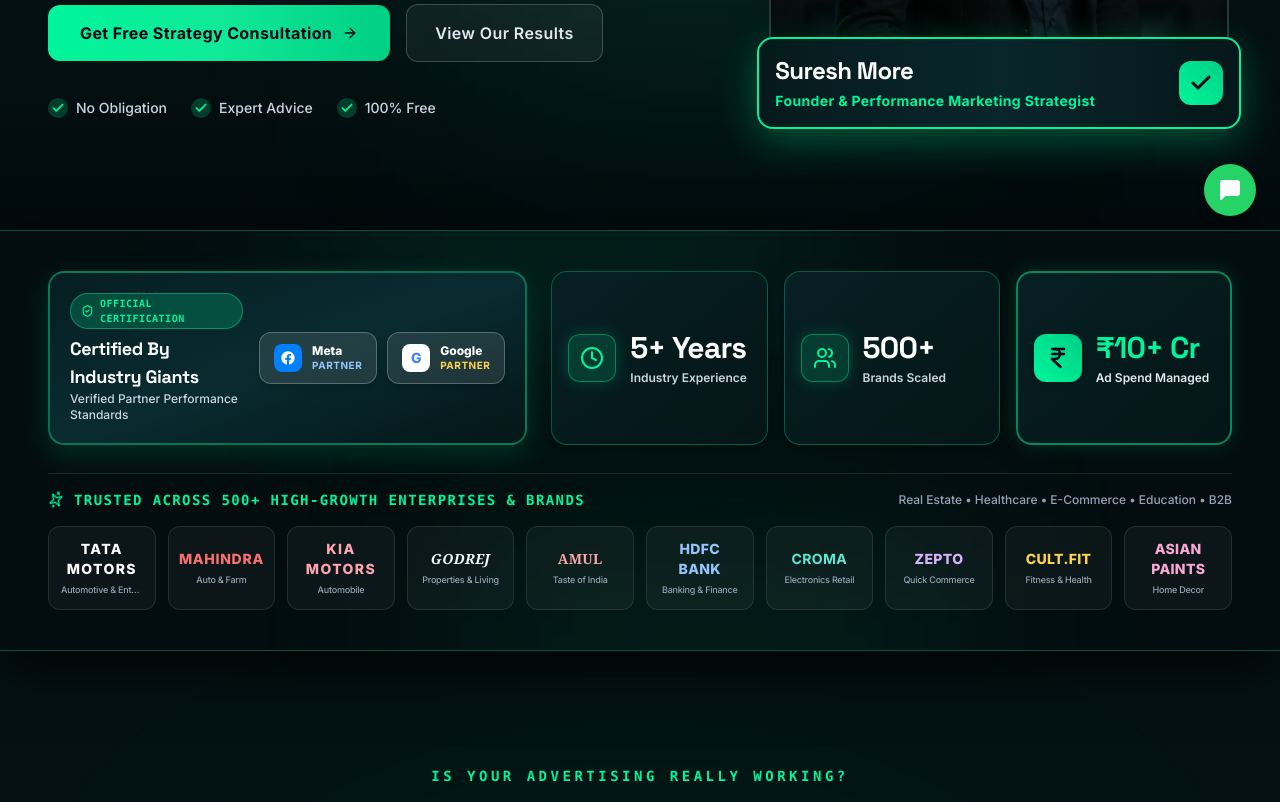
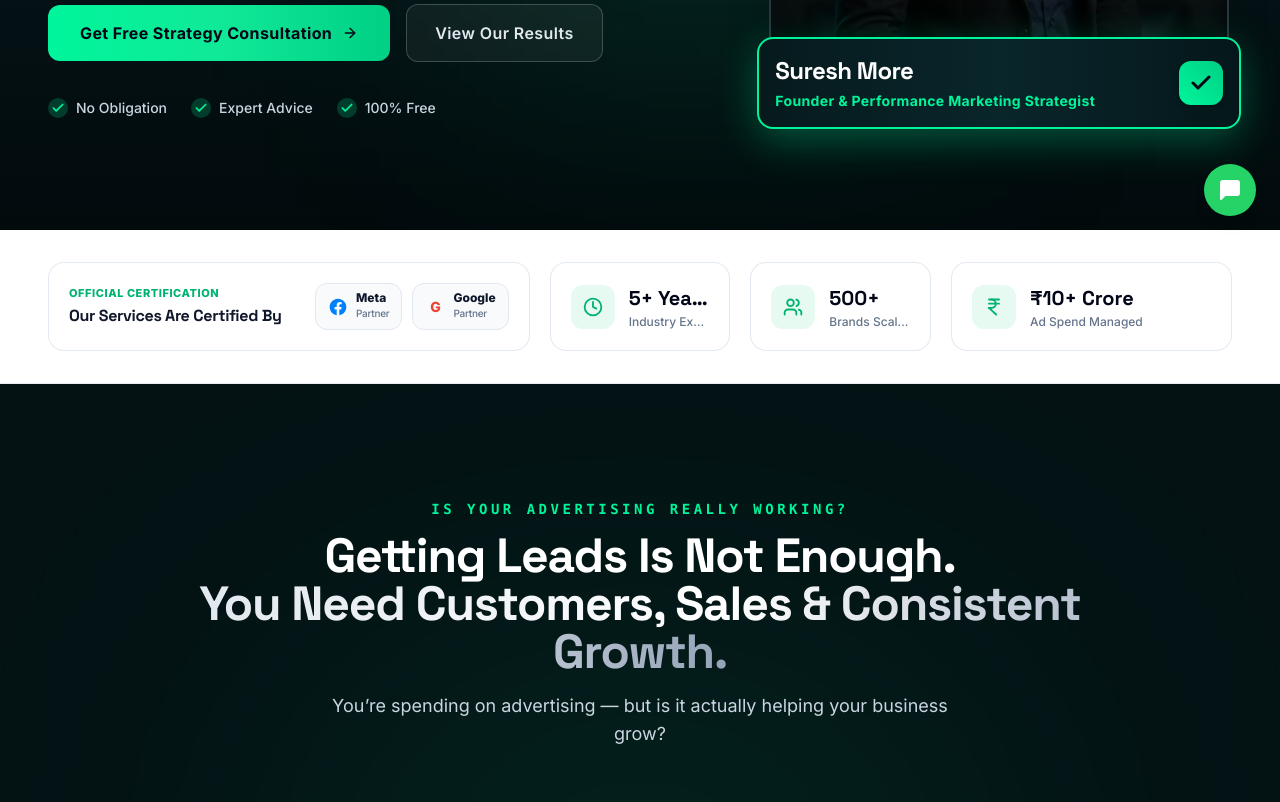
Before and after one commit to abhishekparekar/DictoX, a React (Vite) app: page / in a window 1280 px wide. Shown: the part 560-1362 px from the top of the page. Built offline with nearby package versions, Linux system fonts and the light colour scheme.

Commit message:
fix: update trust bar to clean white background matching reference and remove brand cards

```diff
--- a/src/sections/TrustBar.jsx
+++ b/src/sections/TrustBar.jsx
@@ -1,150 +1,95 @@
 import React from 'react';
-import { Clock, Users, IndianRupee, ShieldCheck, Award, Sparkles } from 'lucide-react';
+import { Clock, Users, IndianRupee } from 'lucide-react';
 
 export default function TrustBar() {
-  const brands = [
-    { name: 'TATA', label: 'TATA MOTORS', tag: 'Automotive & Enterprise', style: 'tracking-widest font-black text-white' },
-    { name: 'Mahindra', label: 'MAHINDRA', tag: 'Auto & Farm', style: 'tracking-wider font-extrabold text-red-400' },
-    { name: 'KIA', label: 'KIA MOTORS', tag: 'Automobile', style: 'tracking-widest font-black text-rose-300' },
-    { name: 'Godrej', label: 'GODREJ', tag: 'Properties & Living', style: 'tracking-wide font-serif italic font-bold text-slate-100' },
-    { name: 'Amul', label: 'AMUL', tag: 'Taste of India', style: 'tracking-tight font-serif font-black text-red-300' },
-    { name: 'HDFC Bank', label: 'HDFC BANK', tag: 'Banking & Finance', style: 'tracking-tight font-black text-blue-300' },
-    { name: 'Croma', label: 'CROMA', tag: 'Electronics Retail', style: 'tracking-wide font-bold text-teal-300' },
-    { name: 'Zepto', label: 'ZEPTO', tag: 'Quick Commerce', style: 'tracking-tight font-black text-purple-300' },
-    { name: 'Cult.fit', label: 'CULT.FIT', tag: 'Fitness & Health', style: 'tracking-tight font-black text-amber-300' },
-    { name: 'Asian Paints', label: 'ASIAN PAINTS', tag: 'Home Decor', style: 'tracking-tight font-extrabold text-pink-300' },
-  ];
+  return (
+    <section className="bg-white border-b border-slate-200/80 py-6 sm:py-8 relative z-20">
+      <div className="max-w-7xl mx-auto px-4 sm:px-6 lg:px-8 xl:px-12">
+        <div className="grid grid-cols-1 md:grid-cols-2 lg:grid-cols-12 gap-4 lg:gap-5 items-stretch">
 
-  return (
-    <section className="bg-[#030d0f] border-y border-[#00f59b]/30 py-8 sm:py-10 relative z-20 shadow-[0_20px_50px_rgba(0,0,0,0.8)] overflow-hidden">
-      {/* Background ambient lighting */}
-      <div className="absolute -top-24 left-1/4 w-[500px] h-[200px] bg-[#00f59b]/10 blur-[100px] pointer-events-none" />
-      <div className="absolute -bottom-24 right-1/4 w-[500px] h-[200px] bg-[#00d084]/10 blur-[100px] pointer-events-none" />
-
-      <div className="max-w-7xl mx-auto px-4 sm:px-6 lg:px-8 xl:px-12 relative z-10 space-y-7">
-
-        {/* Top Tier: Official Certifications & The 3 High-Impact Growth Metrics */}
-        <div className="grid grid-cols-1 lg:grid-cols-12 gap-5 lg:gap-6 items-stretch">
-
-          {/* Official Certifications Card (5 cols) */}
-          <div className="lg:col-span-5 bg-gradient-to-br from-[#061e22] via-[#092b30] to-[#041618] border-2 border-[#00f59b]/40 rounded-2xl p-5 shadow-[0_10px_30px_rgba(0,245,155,0.15)] flex flex-col sm:flex-row items-center justify-between gap-4">
+          {/* Card 1: Official Certification & Meta / Google Partner Badges (5 cols) */}
+          <div className="lg:col-span-5 bg-white rounded-2xl border border-slate-200/90 p-4 sm:p-5 shadow-xs hover:shadow-md transition-shadow flex flex-col sm:flex-row items-center justify-between gap-4">
             <div className="text-center sm:text-left">
-              <div className="inline-flex items-center gap-1.5 px-2.5 py-0.5 rounded-full bg-[#00f59b]/20 border border-[#00f59b]/40 text-[10px] font-mono font-black uppercase tracking-wider text-[#00f59b] mb-1.5">
-                <ShieldCheck className="w-3.5 h-3.5" />
-                <span>Official Certification</span>
-              </div>
-              <h3 className="text-base sm:text-lg font-bold text-white leading-tight font-display">
-                Certified By Industry Giants
+              <span className="text-[11px] font-black uppercase tracking-wider text-[#00b370] block">
+                OFFICIAL CERTIFICATION
+              </span>
+              <h3 className="text-sm sm:text-base font-bold text-slate-900 leading-tight mt-0.5">
+                Our Services Are Certified By
               </h3>
-              <p className="text-xs text-slate-300 font-medium">Verified Partner Performance Standards</p>
             </div>
 
-            {/* Official Meta & Google Badges */}
+            {/* Badges Container */}
             <div className="flex items-center gap-2.5 shrink-0">
-              {/* Meta Business Partner Badge */}
-              <div className="flex items-center gap-2.5 px-3.5 py-2.5 rounded-xl bg-white/10 hover:bg-white/15 border border-white/25 transition-all shadow-md">
-                <div className="w-7 h-7 rounded-lg bg-[#0081FB] flex items-center justify-center text-white shrink-0 shadow-sm">
-                  <svg className="w-4 h-4 fill-current" viewBox="0 0 24 24">
+              {/* Meta Business Partner */}
+              <div className="flex items-center gap-2 px-3 py-2 rounded-xl bg-slate-50 hover:bg-slate-100 border border-slate-200 transition-colors">
+                <svg className="w-5 h-5 text-[#0081FB] shrink-0" viewBox="0 0 24 24" fill="currentColor">
                   <path d="M12 2C6.477 2 2 6.477 2 12c0 4.991 3.657 9.128 8.438 9.879V14.89h-2.54V12h2.54V9.797c0-2.506 1.492-3.89 3.777-3.89 1.094 0 2.238.195 2.238.195v2.46h-1.26c-1.243 0-1.63.771-1.63 1.562V12h2.773l-.443 2.89h-2.33v6.989C18.343 21.129 22 16.99 22 12c0-5.523-4.477-10-10-10z"/>
                 </svg>
-                </div>
                 <div className="text-left">
-                  <div className="text-xs font-black text-white leading-tight">Meta</div>
-                  <div className="text-[10px] text-blue-300 font-bold uppercase tracking-wider">Partner</div>
+                  <div className="text-xs font-black text-slate-900 leading-none">Meta</div>
+                  <div className="text-[10px] text-slate-500 font-medium tracking-tight mt-0.5">Partner</div>
                 </div>
               </div>
 
-              {/* Google Partner Badge */}
-              <div className="flex items-center gap-2.5 px-3.5 py-2.5 rounded-xl bg-white/10 hover:bg-white/15 border border-white/25 transition-all shadow-md">
-                <div className="w-7 h-7 rounded-lg bg-white flex items-center justify-center font-black text-sm text-[#4285F4] shrink-0 shadow-sm">
+              {/* Google Partner */}
+              <div className="flex items-center gap-2 px-3 py-2 rounded-xl bg-slate-50 hover:bg-slate-100 border border-slate-200 transition-colors">
+                <span className="w-5 h-5 flex items-center justify-center font-black text-sm text-[#EA4335] shrink-0">
                   G
-                </div>
+                </span>
                 <div className="text-left">
-                  <div className="text-xs font-black text-white leading-tight">Google</div>
-                  <div className="text-[10px] text-amber-300 font-bold uppercase tracking-wider">Partner</div>
+                  <div className="text-xs font-black text-slate-900 leading-none">Google</div>
+                  <div className="text-[10px] text-slate-500 font-medium tracking-tight mt-0.5">Partner</div>
                 </div>
               </div>
             </div>
           </div>
 
-          {/* 3 Prominent Stat Metric Cards (7 cols) */}
-          <div className="lg:col-span-7 grid grid-cols-1 sm:grid-cols-3 gap-3.5 sm:gap-4">
-
-            {/* Stat 1: 5+ Years Experience */}
-            <div className="p-4 rounded-2xl bg-gradient-to-br from-[#072024] to-[#041517] border border-[#00f59b]/30 shadow-md hover:border-[#00f59b]/60 transition-all flex items-center gap-3.5">
-              <div className="w-12 h-12 rounded-xl bg-[#00f59b]/15 text-[#00f59b] flex items-center justify-center shrink-0 border border-[#00f59b]/40 shadow-[0_0_15px_rgba(0,245,155,0.2)]">
-                <Clock className="w-6 h-6" />
+          {/* Card 2: 5+ Years Industry Experience (2.33 cols) */}
+          <div className="lg:col-span-2 lg:col-span-2.3 bg-white rounded-2xl border border-slate-200/90 p-4 sm:p-5 shadow-xs hover:shadow-md transition-shadow flex items-center gap-3.5">
+            <div className="w-11 h-11 rounded-xl bg-[#e6faf2] text-[#00b370] flex items-center justify-center shrink-0">
+              <Clock className="w-5 h-5 stroke-[2.2]" />
             </div>
             <div className="min-w-0">
-                <div className="text-2xl sm:text-3xl font-black text-white font-display tracking-tight leading-none">
+              <div className="text-lg sm:text-xl font-bold text-slate-950 font-display leading-tight truncate">
                 5+ Years
               </div>
-                <div className="text-xs text-slate-300 font-semibold mt-1">Industry Experience</div>
+              <div className="text-xs text-slate-500 font-medium truncate mt-0.5">
+                Industry Experience
+              </div>
             </div>
           </div>
 
-            {/* Stat 2: 500+ Brands Scaled */}
-            <div className="p-4 rounded-2xl bg-gradient-to-br from-[#072024] to-[#041517] border border-[#00f59b]/30 shadow-md hover:border-[#00f59b]/60 transition-all flex items-center gap-3.5">
-              <div className="w-12 h-12 rounded-xl bg-[#00f59b]/15 text-[#00f59b] flex items-center justify-center shrink-0 border border-[#00f59b]/40 shadow-[0_0_15px_rgba(0,245,155,0.2)]">
-                <Users className="w-6 h-6" />
+          {/* Card 3: 500+ Brands Scaled (2.33 cols) */}
+          <div className="lg:col-span-2 lg:col-span-2.3 bg-white rounded-2xl border border-slate-200/90 p-4 sm:p-5 shadow-xs hover:shadow-md transition-shadow flex items-center gap-3.5">
+            <div className="w-11 h-11 rounded-xl bg-[#e6faf2] text-[#00b370] flex items-center justify-center shrink-0">
+              <Users className="w-5 h-5 stroke-[2.2]" />
             </div>
             <div className="min-w-0">
-                <div className="text-2xl sm:text-3xl font-black text-white font-display tracking-tight leading-none">
+              <div className="text-lg sm:text-xl font-bold text-slate-950 font-display leading-tight truncate">
                 500+
               </div>
-                <div className="text-xs text-slate-300 font-semibold mt-1">Brands Scaled</div>
+              <div className="text-xs text-slate-500 font-medium truncate mt-0.5">
+                Brands Scaled
+              </div>
             </div>
           </div>
 
-            {/* Stat 3: ₹10+ Crore Ad Spend */}
-            <div className="p-4 rounded-2xl bg-gradient-to-br from-[#072024] to-[#041517] border-2 border-[#00f59b]/50 shadow-[0_0_20px_rgba(0,245,155,0.15)] hover:border-[#00f59b] transition-all flex items-center gap-3.5">
-              <div className="w-12 h-12 rounded-xl bg-gradient-to-tr from-[#00f59b] to-[#00d084] text-slate-950 flex items-center justify-center shrink-0 shadow-md font-black">
-                <IndianRupee className="w-6 h-6 stroke-[2.5]" />
+          {/* Card 4: ₹10+ Crore Ad Spend Managed (2.33 cols) */}
+          <div className="lg:col-span-3 bg-white rounded-2xl border border-slate-200/90 p-4 sm:p-5 shadow-xs hover:shadow-md transition-shadow flex items-center gap-3.5">
+            <div className="w-11 h-11 rounded-xl bg-[#e6faf2] text-[#00b370] flex items-center justify-center shrink-0">
+              <IndianRupee className="w-5 h-5 stroke-[2.2]" />
             </div>
             <div className="min-w-0">
-                <div className="text-2xl sm:text-3xl font-black text-[#00f59b] font-display tracking-tight leading-none">
-                  ₹10+ Cr
+              <div className="text-lg sm:text-xl font-bold text-slate-950 font-display leading-tight truncate">
+                ₹10+ Crore
               </div>
-                <div className="text-xs text-slate-200 font-semibold mt-1">Ad Spend Managed</div>
+              <div className="text-xs text-slate-500 font-medium truncate mt-0.5">
+                Ad Spend Managed
+              </div>
             </div>
           </div>
 
         </div>
-
-        </div>
-
-        {/* Bottom Tier: Ultra-Premium Brand Authority Marquee / Grid */}
-        <div className="pt-4 border-t border-white/10">
-          <div className="flex flex-col md:flex-row items-center justify-between gap-4">
-
-            <div className="flex items-center gap-2.5 text-xs sm:text-sm font-mono uppercase tracking-widest text-[#00f59b] font-bold shrink-0">
-              <Sparkles className="w-4 h-4 animate-spin text-[#00f59b]" />
-              <span>Trusted Across 500+ High-Growth Enterprises & Brands</span>
-            </div>
-
-            <div className="text-xs text-slate-400 font-medium">
-              Real Estate • Healthcare • E-Commerce • Education • B2B
-            </div>
-          </div>
-
-          {/* Grid of Clean Brand Badges with High Contrast */}
-          <div className="grid grid-cols-2 sm:grid-cols-5 lg:grid-cols-10 gap-2.5 sm:gap-3 mt-4">
-            {brands.map((b) => (
-              <div
-                key={b.name}
-                className="group p-3 rounded-xl bg-white/[0.04] hover:bg-[#00f59b]/10 border border-white/10 hover:border-[#00f59b]/50 transition-all duration-300 flex flex-col items-center justify-center text-center shadow-xs cursor-default"
-              >
-                <span className={`${b.style} text-xs sm:text-sm tracking-wide group-hover:scale-105 transition-transform`}>
-                  {b.label}
-                </span>
-                <span className="text-[9px] text-slate-400 font-medium tracking-tight mt-1 truncate max-w-full">
-                  {b.tag}
-                </span>
-              </div>
-            ))}
-          </div>
-        </div>
-
       </div>
     </section>
   );
```
Lines whose indentation alone changed are shown as unchanged.
